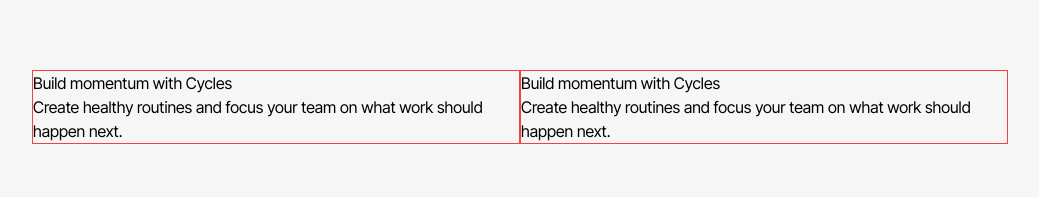
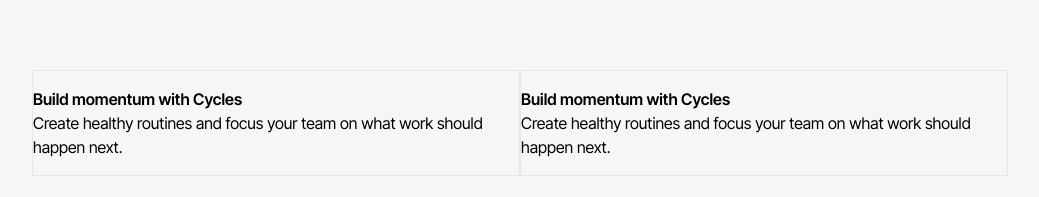
Before and after one commit to byfolarin/didactic-waffle, a React (Vite) app in the folder waffles-tailwind/: page / in a window 1280 px wide. Shown: the part 2393-2590 px from the top of the page, without its empty margins (120-1159 px from the left). Before the commit the page ends 2561 px from the top, so only its background shows below. Built offline with nearby package versions, Linux system fonts and the light colour scheme.

Commit message:
insertion

```diff
--- a/waffles-tailwind/src/App.jsx
+++ b/waffles-tailwind/src/App.jsx
@@ -29,13 +29,13 @@ function App() {
 
     <div className='flex'>
 
-        <div className='w-full h-full border border-red-500'>
-            <h2>Build momentum with Cycles</h2>
+        <div className='w-full h-full border border-gray-200 py-4'>
+            <h2 className='font-semibold'>Build momentum with Cycles</h2>
             <p>Create healthy routines and focus your team on what work should happen next.</p>
         </div>
 
-        <div className='w-full h-full border border-red-500'>
-            <h2>Build momentum with Cycles</h2>
+        <div className='w-full h-full border border-gray-200 py-4'>
+            <h2 className='font-semibold'>Build momentum with Cycles</h2>
             <p>Create healthy routines and focus your team on what work should happen next.</p>
         </div>
 
```
